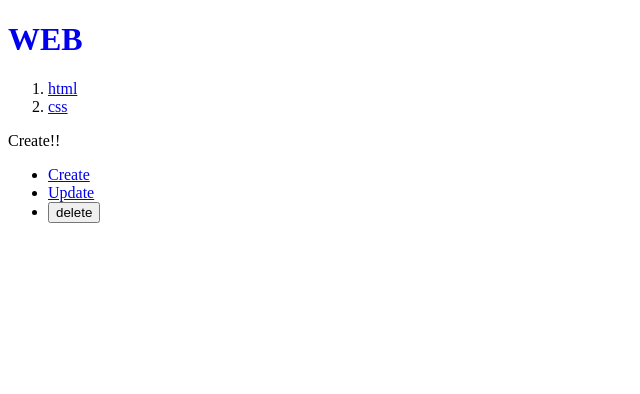
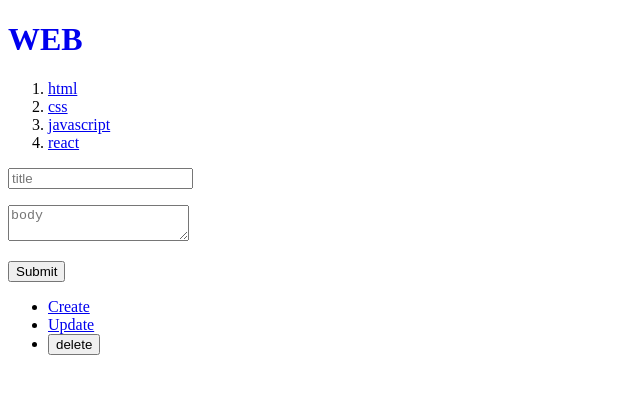
Before and after one commit to cbk-gemmy/nextapp, a Next.js app: page /create in a window 1280 px wide. Shown: the top 394 px of the page, without its empty margins (0-640 px from the left). Built offline with nearby package versions, Linux system fonts and the light colour scheme; data requests are answered from the project's data file.

Commit message:
feat: 12강  글생성 후 UseRouter로 라우팅

```diff
--- a/db.json
+++ b/db.json
@@ -1,6 +1,24 @@
 {
   "topics": [
-    { "id": 1, "title": "html", "body": "html is ..." },
-    { "id": 2, "title": "css", "body": "css is ..." }
+    {
+      "id": 1,
+      "title": "html",
+      "body": "html is ..."
+    },
+    {
+      "id": 2,
+      "title": "css",
+      "body": "css is ..."
+    },
+    {
+      "title": "javascript",
+      "body": "javascript is ...",
+      "id": 3
+    },
+    {
+      "title": "react",
+      "body": "react is ...",
+      "id": 4
+    }
   ]
 }
--- a/src/app/create/page.js
+++ b/src/app/create/page.js
@@ -1,3 +1,41 @@
+"use client";
+
+import { useRouter } from "next/navigation";
+
 export default function Create() {
-  return <>Create!!</>;
+  const router = useRouter();
+  return (
+    <form
+      onSubmit={(e) => {
+        e.preventDefault();
+        const title = e.target.title.value;
+        const body = e.target.body.value;
+        const options = {
+          method: "POST",
+          headers: {
+            "Content-Type": "application/json",
+          },
+          body: JSON.stringify({ title, body }),
+        };
+
+        fetch(`http://localhost:9999/topics`, options)
+          .then((res) => res.json())
+          .then((result) => {
+            console.log(result);
+            const lastid = result.id;
+            router.push(`/read/${lastid}`);
+          });
+      }}
+    >
+      <p>
+        <input type="text" name="title" placeholder="title"></input>
+      </p>
+      <p>
+        <textarea name="body" placeholder="body"></textarea>
+      </p>
+      <p>
+        <input type="submit" placeholder="create" />
+      </p>
+    </form>
+  );
 }
```
